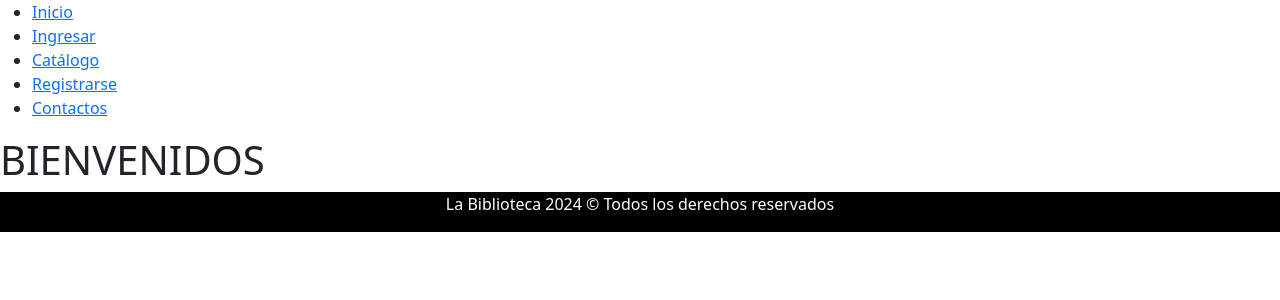
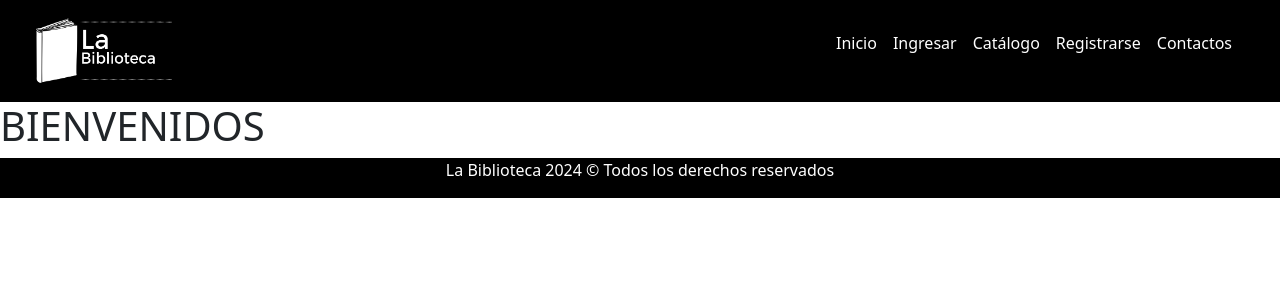
Before and after one commit to Edu-Chayle/django-cac, a Django app: page /laBiblioteca/ in a window 1280 px wide. Shown: the top 300 px of the page. Run offline with Django 5.2, Linux system fonts and the light colour scheme.

Commit message:
se agrego algunos estilos y el icono

```diff
--- a/proyectoDjango/laBiblioteca/static/laBiblioteca/style/base.css
+++ b/proyectoDjango/laBiblioteca/static/laBiblioteca/style/base.css
@@ -1,3 +1,48 @@
+.hero {
+    background-color: #000;
+    color: #fff;
+    display: flex;
+    justify-content: space-between;
+    align-items: center;
+    padding: 1rem 2rem;
+  }
+
+  .hero .contenedor_logo_principal,
+  .hero .contenedor_menu,
+  .hero .icono-menu {
+    margin: 0;
+  }
+
+  .hero .contenedor_logo_principal {
+
+  }
+
+  .hero .contenedor_logo_principal .logo_principal {
+    width: 140px;
+    height: 70px;
+  }
+
+  .hero .contenedor_menu ul {
+    list-style: none;
+    padding: 0;
+    display: flex;
+    flex-direction: row;
+  }
+
+  .hero .contenedor_menu li {
+    margin-right: 1rem;
+  }
+
+  .hero .contenedor_menu a {
+    color: inherit;
+    text-decoration: none;
+  }
+
+  .hero .icono-menu {
+    font-size: 2rem;
+    cursor: pointer;
+    display: none;
+  }
 
 footer {
     background-color: #000;
--- a/proyectoDjango/laBiblioteca/templates/laBiblioteca/base.html
+++ b/proyectoDjango/laBiblioteca/templates/laBiblioteca/base.html
@@ -5,13 +5,15 @@
         <meta charset="UTF-8">
         <meta name="viewport" content="width=device-width, initial-scale=1.0">
         <title>{% block title %}{% endblock %}</title>
-        <link rel="shortcut icon" href="favicon.ico" type="image/x-icon">
+        <link rel="shortcut icon" href="{% static 'laBiblioteca\img\favicon\icon.ico'%}" type="image/x-icon">
         <link href="https://cdn.jsdelivr.net/npm/bootstrap@5.2.1/dist/css/bootstrap.min.css" rel="stylesheet" integrity="sha384-iYQeCzEYFbKjA/T2uDLTpkwGzCiq6soy8tYaI1GyVh/UjpbCx/TYkiZhlZB6+fzT" crossorigin="anonymous">
         <link rel="stylesheet" href="{% static 'laBiblioteca\style\base.css' %}">
         {% block css %}{% endblock %}
     </head>
     <body>
-        <head>
+        <header class="hero">
+        <div class="contenedor_logo_principal"><a href="{% url 'index' %}"><img class="logo_principal" src="{% static 'laBiblioteca\img\laBiblioteca.webp' %}" alt="La Biblioteca"></a></div>
+        <div class="contenedor_menu">
             <ul class="menu" class="mostrar-menu">
                 <li><a href="{% url 'index' %}">Inicio</a></li>
                 <li><a href="{% url 'ingresar' %}">Ingresar</a></li>
@@ -19,8 +21,10 @@
                 <li><a href="{% url 'registro' %}">Registrarse</a></li>
                 <li><a href="{% url 'index' %}">Contactos</a></li>
             </ul>
-        </head>
-        <header></header>
+        </div>
+        <div class="icono-menu">&#9776;</div>
+        </header>
+
         <main>{% block main %}{% endblock %}</main>
         <footer>
             <p>La Biblioteca 2024 © Todos los derechos reservados</p>
```
Also changed, not shown: proyectoDjango/laBiblioteca/static/laBiblioteca/img/favicon/icon.ico (added), proyectoDjango/laBiblioteca/static/laBiblioteca/img/laBiblioteca.webp (added).
